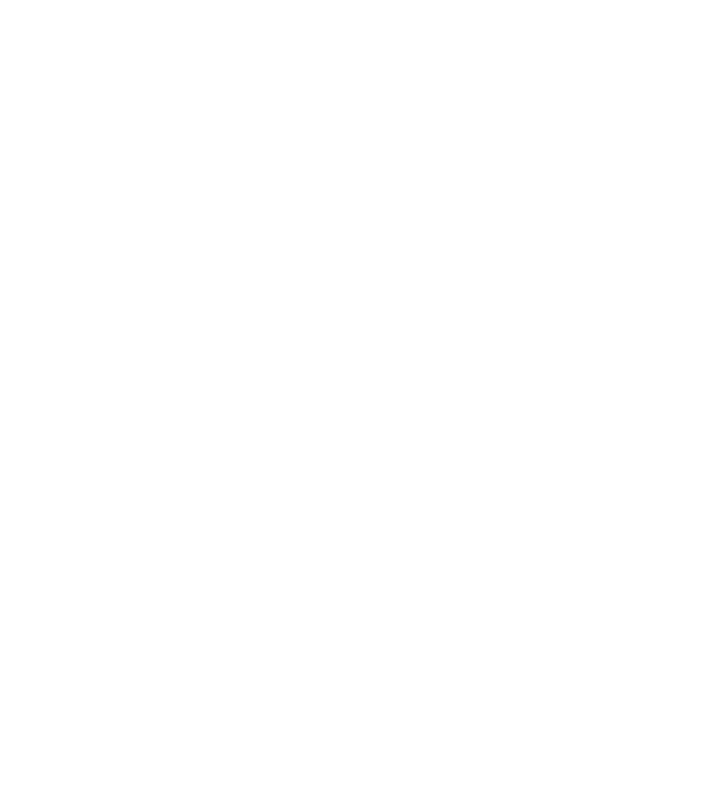
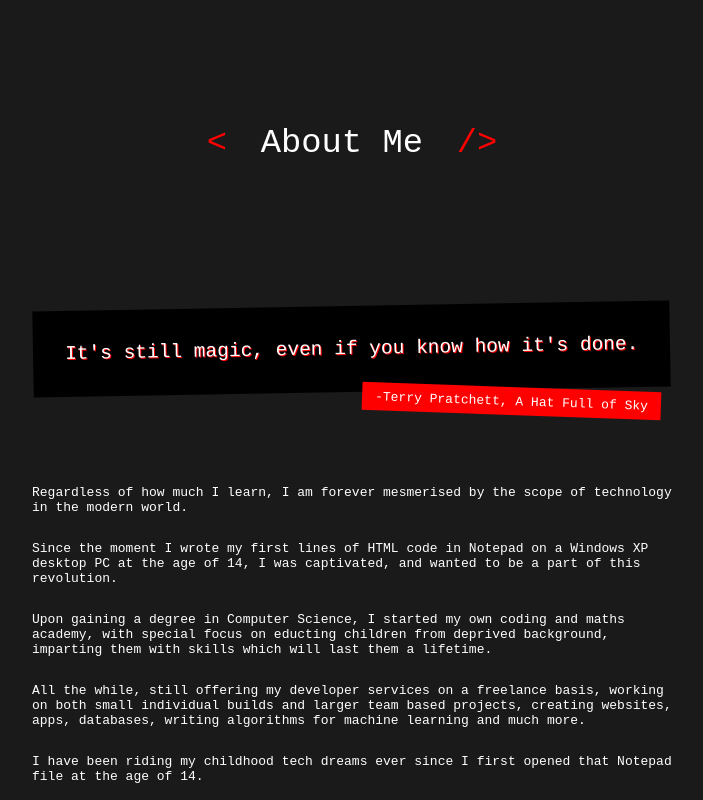
Before and after one commit to AnnupKapur/react-cv, a React (Create React App) app: page / in a window 1280 px wide. Shown: the part 860-1660 px from the top of the page, without its empty margins (288-991 px from the left). Before the commit the page ends 800 px from the top, so only its background shows below. Built offline with nearby package versions, Linux system fonts and the light colour scheme.

Commit message:
about me complete

```diff
--- a/src/App.js
+++ b/src/App.js
@@ -1,12 +1,16 @@
 import './App.css';
 import Navbar from './components/Navbar';
 import Welcome from './components/Welcome';
+import AboutMe from './components/AboutMe';
+import Skills from './components/Skills';
 
 function App() {
   return (
     <div className="App">
       <Navbar />
       <Welcome />
+      <AboutMe />
+      <Skills />
     </div>
   );
 }
--- /dev/null
+++ b/src/components/AboutMe.js
@@ -0,0 +1,37 @@
+import React from 'react'
+import '../styles/rootStyle.css'
+import '../styles/aboutMeStyle.css'
+import { FontAwesomeIcon } from '@fortawesome/react-fontawesome'
+
+const AboutMe = () => {
+	return (
+		<div className="aboutMe-container page-section" id="aboutMe">
+			<div className="section-header about-header">
+				<span className="header-code-start">&lt;</span>
+				<h1>About Me</h1>
+				<span className="header-code-end">/&gt;</span>
+			</div>
+			<div className="about-content">
+				<h3>It's still magic, even if you know how it's done.</h3>
+				<span className="citation">-Terry Pratchett, A Hat Full of Sky</span>
+				<p>
+					Regardless of how much I learn, I am forever mesmerised by the scope of technology in the modern world.
+				</p>
+				<p>
+					Since the moment I wrote my first lines of HTML code in Notepad on a Windows XP desktop PC at the age of 14, I was captivated, and wanted to be a part of this revolution.
+				</p>
+				<p>
+					Upon gaining a degree in Computer Science, I started my own coding and maths academy, with special focus on educting children from deprived background, imparting them with skills which will last them a lifetime.
+				</p>
+				<p>
+					All the while, still offering my developer services on a freelance basis, working on both small individual builds and larger team based projects, creating websites, apps, databases, writing algorithms for machine learning and much more.
+				</p>
+				<p>
+					I have been riding my childhood tech dreams ever since I first opened that Notepad file at the age of 14.
+				</p>
+			</div>
+		</div>
+	)
+}
+
+export default AboutMe
--- a/src/components/Navbar.js
+++ b/src/components/Navbar.js
@@ -21,11 +21,13 @@
 				</li>
 			</a>
 
+			<a href="#aboutMe">
 				<li className="nav-item">
 					<span className="nav-icon">
 						<FontAwesomeIcon icon={faUserCircle} /></span>
 					<span className="nav-text">About Me</span>
 				</li>
+			</a>
 
 				<li className="nav-item">
 					<span className="nav-icon">
--- /dev/null
+++ b/src/components/Skills.js
@@ -0,0 +1,17 @@
+import React from 'react'
+import '../styles/rootStyle.css'
+import '../styles/skillsStyle.css'
+
+const Skills = () => {
+	return (
+		<div className="page-section skills-container">
+			<div className="section-header">
+			<span className="header-code-start">&lt;</span>
+				<h1>Skills</h1>
+				<span className="header-code-end">/&gt;</span>
+			</div>
+		</div>
+	)
+}
+
+export default Skills
--- a/src/components/Welcome.js
+++ b/src/components/Welcome.js
@@ -1,13 +1,10 @@
 import React from 'react'
 import '../styles/rootStyle.css'
 import '../styles/welcomeStyle.css'
-import { FontAwesomeIcon } from '@fortawesome/react-fontawesome'
-import { faHandSpock, faUserCircle, faCode, faFolderOpen, faUniversity, faAddressCard}
-	from '@fortawesome/free-solid-svg-icons'
 
 const Welcome = () => {
 	return (
-		<div className="welcome-container">
+		<div className="welcome-container page-section" id="welcome">
 			<div className="welcome-hero">
 				<span className="code-start">&lt; </span>
 				<h1>Mr Annup Raj Kapur</h1>
--- /dev/null
+++ b/src/styles/aboutMeStyle.css
@@ -0,0 +1,53 @@
+.aboutMe-container{
+	justify-content: flex-start;
+	background-color: var(--darkCol);
+}
+
+.about-content{
+	display: flex;
+	flex-direction: column;
+	justify-content: flex-end;
+	align-items: center;
+	width: 50%;
+	min-height: 10rem;
+	padding:0 0 5rem 0;
+}
+
+.about-header{
+	justify-content: center;
+	padding: 6rem 0;
+}
+
+.about-content h3{
+	font-family: var(--mainFont);
+	font-size: 1.5em;
+	font-weight: 300;
+	color: var(--lightCol);
+	position: relative;
+	color: var(--white);
+	background-color: var(--black);
+	padding:2rem;
+	text-shadow: 1px 1px 0px var(--minorAccentCol);
+	transform: rotateZ(-1deg);
+}
+
+.about-content p{
+	color: var(--lightCol);
+	font-family: var(--mainFont);
+	padding:1em 0;
+}
+
+.about-content p:first-of-type{
+	padding:5em 0 1em 0;
+}
+
+.citation{
+	color:var(--white);
+	position: relative;
+	background-color: red;
+	left: 10rem;
+	top:-0.3rem;
+	transform: rotateZ(2deg);
+	padding: 0.5em 1em;
+	font-family: var(--mainFont);
+}
--- a/src/styles/navStyle.css
+++ b/src/styles/navStyle.css
@@ -7,6 +7,10 @@
 	align-items: center;
 	width: 100vw;
 	background-color: var(--black);
+	position: fixed;
+	top: 0;
+	left: 0;
+	z-index: 1;
 }
 
 .nav-bar{
--- a/src/styles/rootStyle.css
+++ b/src/styles/rootStyle.css
@@ -1,7 +1,7 @@
 :root{
 	--majorAccentCol:#00F0C5;
 	--minorAccentCol:red;
-	--darkCol:black;
+	--darkCol:hsla(0,0%,10%,1);
 	--lightCol:white;
 	--black: black;
 	--white:white;
@@ -11,3 +11,46 @@
 	--navSpeed: 200ms;
 	--navBarHeight:3.5rem;
 }
+
+.page-section{
+	min-height: 100vh;
+	width: 100vw;
+	margin: 0;
+	padding: 0;
+	display: flex;
+	flex-direction: column;
+	align-items: center;
+	position: relative;
+}
+
+.section-header{
+	width: 100vw;
+	padding: 0;
+	font-family: var(--mainFont);
+	color: var(--white);
+	margin-top:var(--navBarHeight);
+	display: flex;
+	flex-direction: row;
+	font-size: 1.3em;
+	margin:calc(var(--navBarHeight) + 2rem) 0 3rem 0;
+}
+
+.section-header h1{
+	position: relative;
+	display: inline-block;
+	font-weight: 300;
+}
+
+.header-code-start{
+	display: inline-block;
+	color: var(--minorAccentCol);
+	font-size: 2em;
+	padding:0 1em 0 0;
+}
+
+.header-code-end{
+	display: inline-block;
+	color: var(--minorAccentCol);
+	font-size: 2em;
+	padding:0 0 0 1em;
+}
--- a/src/styles/welcomeStyle.css
+++ b/src/styles/welcomeStyle.css
@@ -1,17 +1,11 @@
 .welcome-container{
-	height: calc(100vh - var(--navBarHeight));
-	width: 100vw;
-	display: flex;
-	flex-direction: column;
 	justify-content: center;
-	align-items: center;
-	position: relative;
 }
 
 .welcome-hero{
 	position: relative;
 	font-family: var(--mainFont);
-	font-size: 2.5rem;
+	font-size: 1.5em;
 }
 
 .code-start, .code-end{
@@ -74,7 +68,7 @@
 	position: absolute;
 	bottom:30%;
 	font-family: var(--mainFont);
-	font-size: 2.2em;
+	font-size: 1.5em;
 	text-align: left;
 }
 
@@ -106,7 +100,7 @@
 	position: absolute;
 	bottom:30%;
 	font-family: var(--mainFont);
-	font-size: 2.2em;
+	font-size: 1.5em;
 	text-align: left;
 
 	bottom:20%;
```
Also changed, not shown: src/styles/skillsStyle.css (added).
